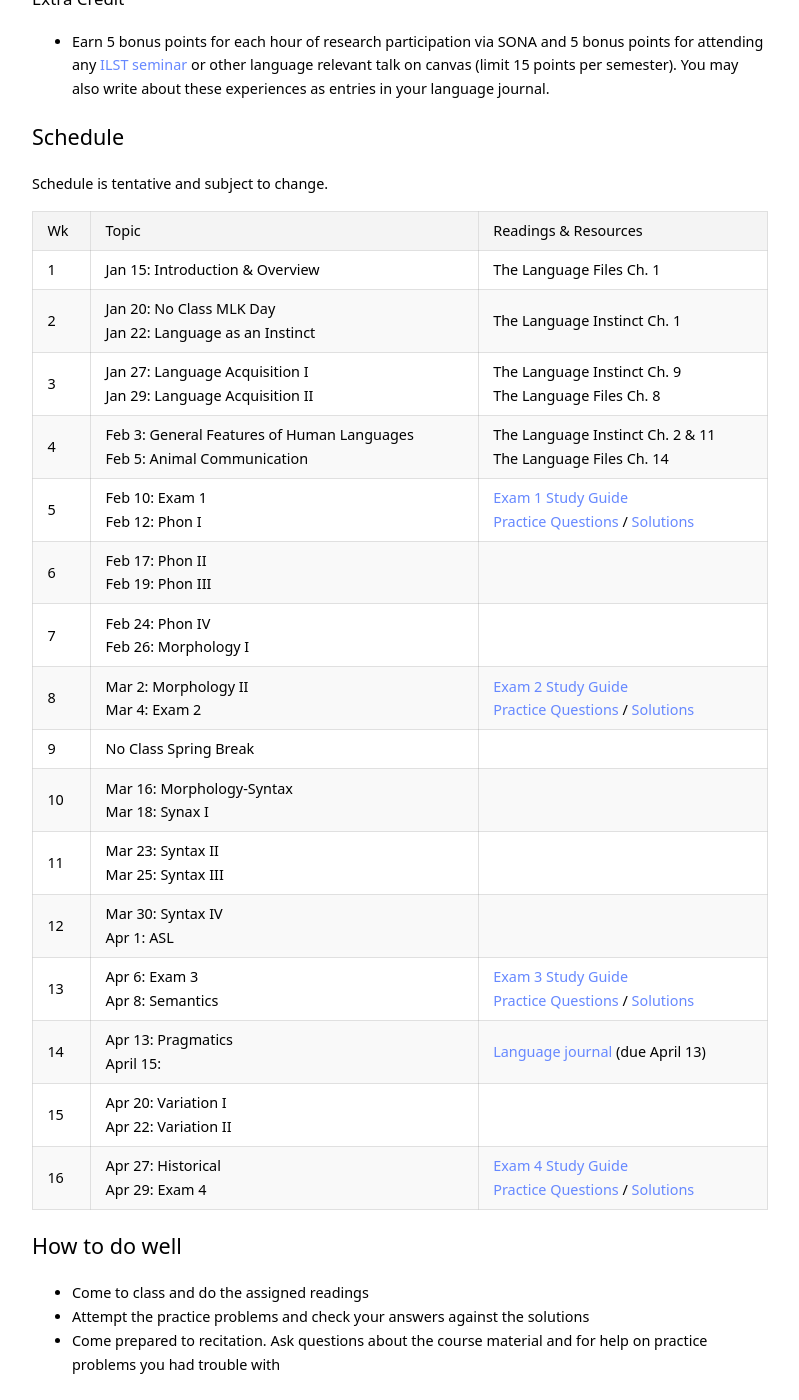
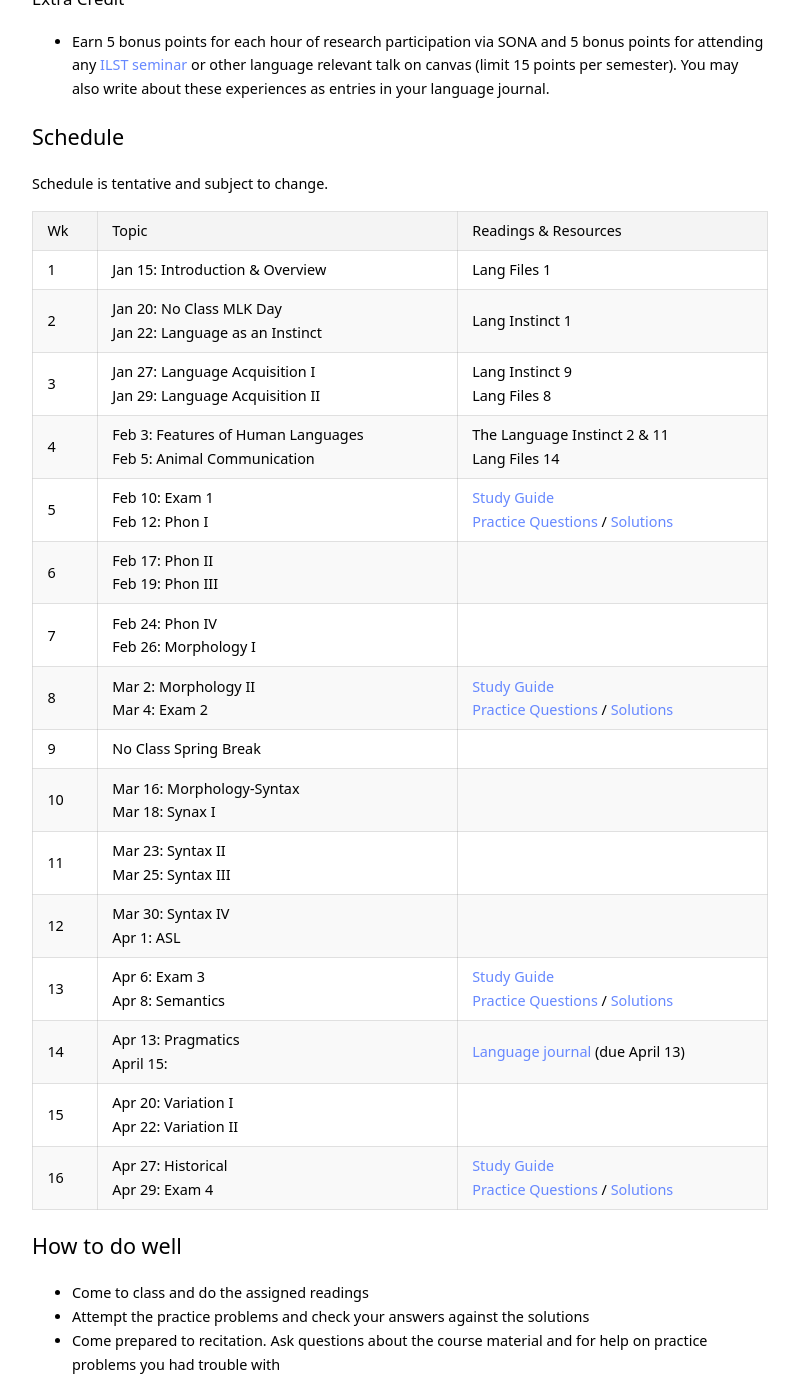
Before and after one commit to kschuler/ling001, a Jekyll site: the page built from index.md, in a window 1280 px wide and 1400 px high, scrolled down 1434 px. Shown: the whole window, without its empty margins (240-1039 px from the left). Built offline with Jekyll 4.4.1, drawn with Linux system fonts in a browser that asks for light colours.

Commit message:
Update index.md

```diff
--- a/index.md
+++ b/index.md
@@ -46,22 +46,22 @@ Schedule is tentative and subject to change.
 
 Wk  | Topic | Readings & Resources
   --- | --- | ---
-1 | Jan 15: Introduction & Overview | The Language Files Ch. 1
-2 | Jan 20: **No Class MLK Day**<br>Jan 22: Language as an Instinct | The Language Instinct Ch. 1
-3 | Jan 27: Language Acquisition I<br>Jan 29: Language Acquisition II  | The Language Instinct Ch. 9<br>The Language Files Ch. 8
-4 | Feb 3: General Features of Human Languages<br>Feb 5: Animal Communication   | The Language Instinct Ch. 2 & 11<br> The Language Files Ch. 14
-5 | Feb 10: **Exam 1** <br> Feb 12: Phon I |  [Exam 1 Study Guide](resources/exam1-study-guide)<br>[Practice Questions](resources/exam1-practice-questions) / [Solutions](not-yet)
+1 | Jan 15: Introduction & Overview | Lang Files 1
+2 | Jan 20: **No Class MLK Day**<br>Jan 22: Language as an Instinct | Lang Instinct 1
+3 | Jan 27: Language Acquisition I<br>Jan 29: Language Acquisition II  | Lang Instinct 9<br>Lang Files 8
+4 | Feb 3: Features of Human Languages<br>Feb 5: Animal Communication   | The Language Instinct 2 & 11<br> Lang Files 14
+5 | Feb 10: **Exam 1** <br> Feb 12: Phon I |  [Study Guide](resources/exam1-study-guide)<br>[Practice Questions](resources/exam1-practice-questions) / [Solutions](not-yet)
 6 | Feb 17: Phon II<br>Feb 19: Phon III |
 7 | Feb 24: Phon IV<br>Feb 26: Morphology I |
-8 | Mar 2: Morphology II<br>Mar 4: **Exam 2** | [Exam 2 Study Guide](not-yet)<br>[Practice Questions](not-yet) / [Solutions](not-yet)
+8 | Mar 2: Morphology II<br>Mar 4: **Exam 2** | [Study Guide](not-yet)<br>[Practice Questions](not-yet) / [Solutions](not-yet)
 9 | **No Class Spring Break** |
 10 | Mar 16: Morphology-Syntax<br>Mar 18: Synax I |
 11 | Mar 23: Syntax II<br>Mar 25: Syntax III |
 12 | Mar 30: Syntax IV<br> Apr 1: ASL |
-13 | Apr 6: **Exam 3**<br> Apr 8: Semantics | [Exam 3 Study Guide](not-yet)<br>[Practice Questions](not-yet) / [Solutions](not-yet)
+13 | Apr 6: **Exam 3**<br> Apr 8: Semantics | [Study Guide](not-yet)<br>[Practice Questions](not-yet) / [Solutions](not-yet)
 14 | Apr 13: Pragmatics<br>April 15: | [Language journal](resources/language-journal-assignment) (due April 13)
 15 | Apr 20:  Variation I<br> Apr 22: Variation II |
-16 | Apr 27: Historical<br>Apr 29: **Exam 4** | [Exam 4 Study Guide](not-yet)<br>[Practice Questions](not-yet) / [Solutions](not-yet)
+16 | Apr 27: Historical<br>Apr 29: **Exam 4** | [Study Guide](not-yet)<br>[Practice Questions](not-yet) / [Solutions](not-yet)
 
 ## How to do well
 - Come to class and do the assigned readings
```
